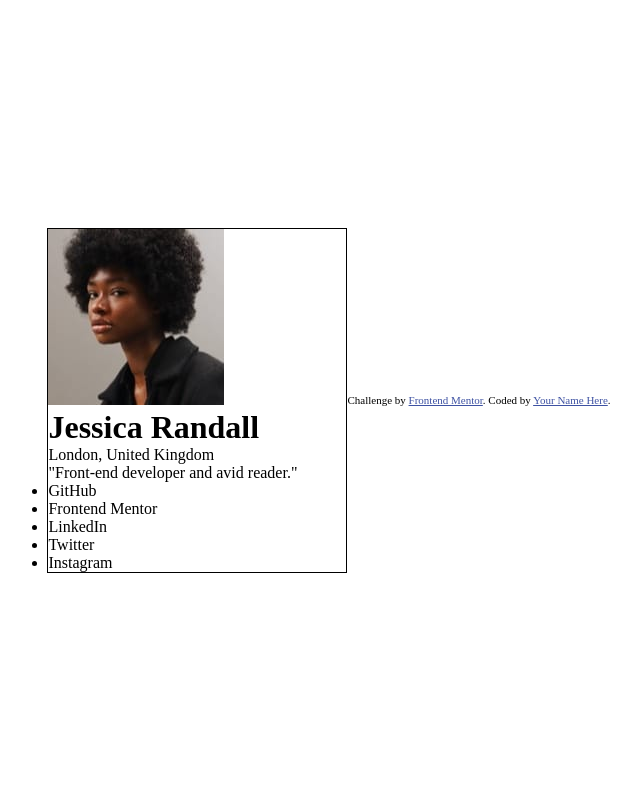
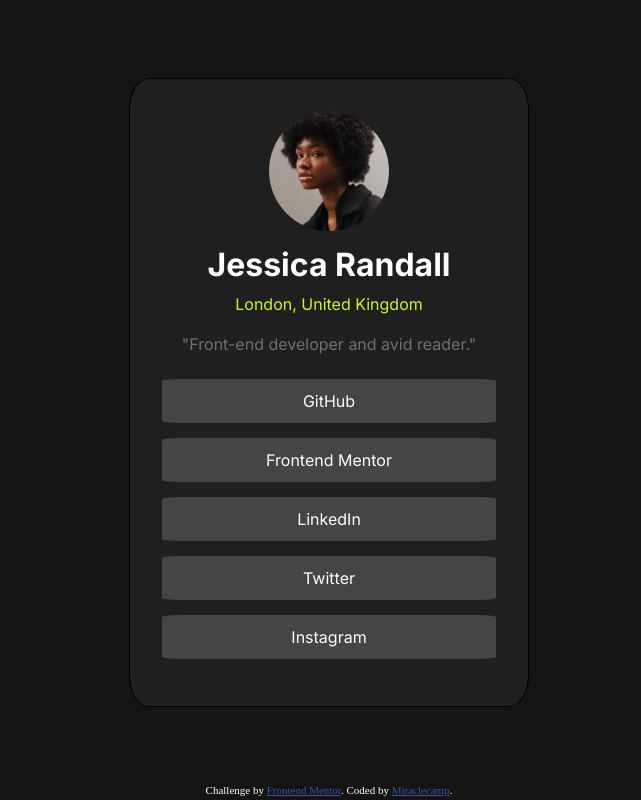
Before and after one commit to miraclecamp/social-links-profile, a plain HTML site: page index.html in a window 1280 px wide. Shown: the whole page, without its empty margins (311-952 px from the left). Drawn offline with Linux system fonts and the light colour scheme.

Commit message:
Finished

```diff
--- a/index.html
+++ b/index.html
@@ -15,8 +15,9 @@
   </style>
 </head>
 <body>
+  <div class="main">
     <div class="card">
-      <img src="./assets/images/avatar-jessica.jpeg" alt="Jessica img">
+      <img class="avatar" src="./assets/images/avatar-jessica.jpeg" alt="Jessica img">
       <h1 class="maintext">Jessica Randall</h1>
       <p class="mainp">London, United Kingdom</p>
       <p class="underp">"Front-end developer and avid reader."</p>
@@ -29,19 +30,10 @@
       </ul>
 
     </div>
-
-
-
-
-
-
-
-
-
-
+  </div>
   <div class="attribution">
     Challenge by <a href="https://www.frontendmentor.io?ref=challenge" target="_blank">Frontend Mentor</a>.
-    Coded by <a href="#">Your Name Here</a>.
+    Coded by <a href="https://github.com/miraclecamp">Miraclecamp</a>.
   </div>
 </body>
 </html>
--- a/style.css
+++ b/style.css
@@ -4,14 +4,15 @@
 /* - Mobile: 375px
 - Desktop: 1440px  */
 
-root {
-  font-family: 'Inter', sans-serif;
-  green:hsl(75, 94%, 57%);
-  white: hsl(0, 0%, 100%);
-  grey-700:hsl(0, 0%, 20%);
-  grey-800:hsl(0, 0%, 12%);
-  grey-900:hsl(0, 0%, 8%);
-  font-size: 14px;
+:root {
+  --font-family: 'Inter', sans-serif;
+  --green:hsl(75, 94%, 57%);
+  --white: hsl(0, 0%, 100%);
+  --grey-600:hsl(0, 1%, 44%);
+  --grey-700:hsl(0, 1%, 27%);
+  --grey-800:hsl(0, 0%, 12%);
+  --grey-900:hsl(0, 0%, 8%);
+  --font-size: 14px;
 }
 * {
   margin: 0px;
@@ -19,15 +20,58 @@ root {
   box-sizing:border-box;
 }
 body {
+  background-color: var(--grey-900);
+
+}
+.main {
   width: auto;
-  height: 100vh;
+  height: 98vh;
   display: flex;
+  flex-direction: column;
   justify-content: center;
   align-items: center;
   padding: 10px;
+  background-color: var(--grey-900);
+  font-family: var(--font-family);
 }
 .card {
-  min-width: 300px;
+  min-width: 400px;
   border: 1px solid black;
+  background-color: var(--grey-800);
+  padding: 2em;
+  text-align: center;
+  border-radius: 5%;
+}
+.avatar {
+  border-radius: 50%;
+  width: 120px;
+  height: 120px;
+  object-fit: cover;
+}
+.maintext {
+  color: var(--white);
+  padding: 10px;
+}
+.mainp {
+  color: var(--green);
+  padding: 0px 10px 10px 10px;
+}
+.underp {
+  color: var(--grey-600);
+  padding: 10px 0 10px 0;
+}
+ul > li {
   list-style: none;
+  width: auto;
+  background-color: var(--grey-700);
+  padding: 12px;
+  margin: 15px 0px 15px 0px;
+  color: var(--white);
+  border-radius: 5%;
 }
+
+.attribution {
+  color: white;
+  justify-content: end;
+
+}
```
